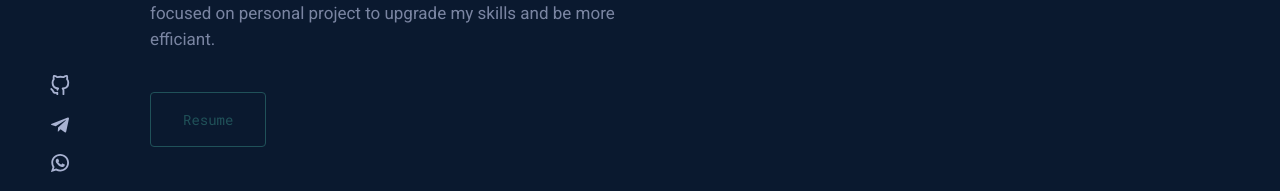
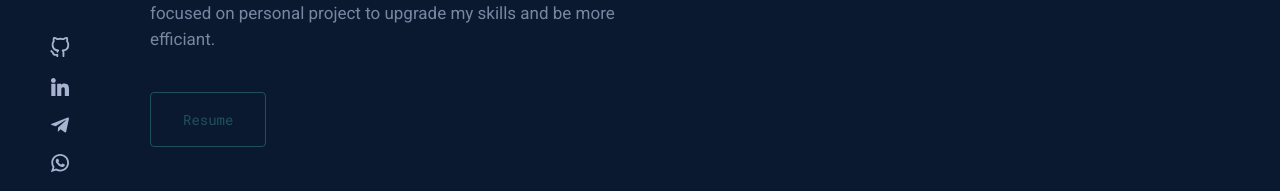
Before and after one commit to khuseinov/portfolio, a React (Vite) app: page / in a window 1280 px wide. Shown: the part 465-656 px from the top of the page. Built offline with nearby package versions, Linux system fonts and the light colour scheme.

Commit message:
add new icon and link  for aside left

```diff
--- a/src/components/AsideLeft/AsideLeft.tsx
+++ b/src/components/AsideLeft/AsideLeft.tsx
@@ -43,6 +43,34 @@ const AsideLeft: FC = () => {
 			<Icon
 				custom={2}
 				variants={iconAnimation}
+				href='https://www.linkedin.com/in/rustamkhuseinov/'
+				title='Linkedin'
+				target='_blank'
+				rel='nofollow noopener noreferrer'
+			>
+				<svg fill='#000000' height='800px' width='800px' viewBox='0 0 310 310'>
+					<path
+						id='XMLID_802_'
+						d='M72.16,99.73H9.927c-2.762,0-5,2.239-5,5v199.928c0,2.762,2.238,5,5,5H72.16c2.762,0,5-2.238,5-5V104.73
+		C77.16,101.969,74.922,99.73,72.16,99.73z'
+					/>
+					<path
+						id='XMLID_803_'
+						d='M41.066,0.341C18.422,0.341,0,18.743,0,41.362C0,63.991,18.422,82.4,41.066,82.4
+		c22.626,0,41.033-18.41,41.033-41.038C82.1,18.743,63.692,0.341,41.066,0.341z'
+					/>
+					<path
+						id='XMLID_804_'
+						d='M230.454,94.761c-24.995,0-43.472,10.745-54.679,22.954V104.73c0-2.761-2.238-5-5-5h-59.599
+		c-2.762,0-5,2.239-5,5v199.928c0,2.762,2.238,5,5,5h62.097c2.762,0,5-2.238,5-5v-98.918c0-33.333,9.054-46.319,32.29-46.319
+		c25.306,0,27.317,20.818,27.317,48.034v97.204c0,2.762,2.238,5,5,5H305c2.762,0,5-2.238,5-5V194.995
+		C310,145.43,300.549,94.761,230.454,94.761z'
+					/>
+				</svg>
+			</Icon>
+			<Icon
+				custom={3}
+				variants={iconAnimation}
 				href='https://t.me/R_Khuseinov'
 				title='Telegram'
 				target='_blank'
@@ -59,7 +87,7 @@ const AsideLeft: FC = () => {
 				</svg>
 			</Icon>
 			<Icon
-				custom={3}
+				custom={4}
 				variants={iconAnimation}
 				href='https://wa.me/+79869273661'
 				title='WhatsApp'
@@ -101,7 +129,7 @@ const AsideLeft: FC = () => {
 				</svg>
 			</Icon>
 			<Icon
-				custom={4}
+				custom={5}
 				variants={iconAnimation}
 				href='https://www.instagram.com/rustamjon.huseynov22'
 				title='Instagram'
```
Also changed, not shown: src/components/Footer/Footer.tsx (+28 -0 lines), src/assets/icons/linkedin-big-logo-svgrepo-com.svg (added), src/assets/icons/linkedin-svgrepo-com.svg (added).
